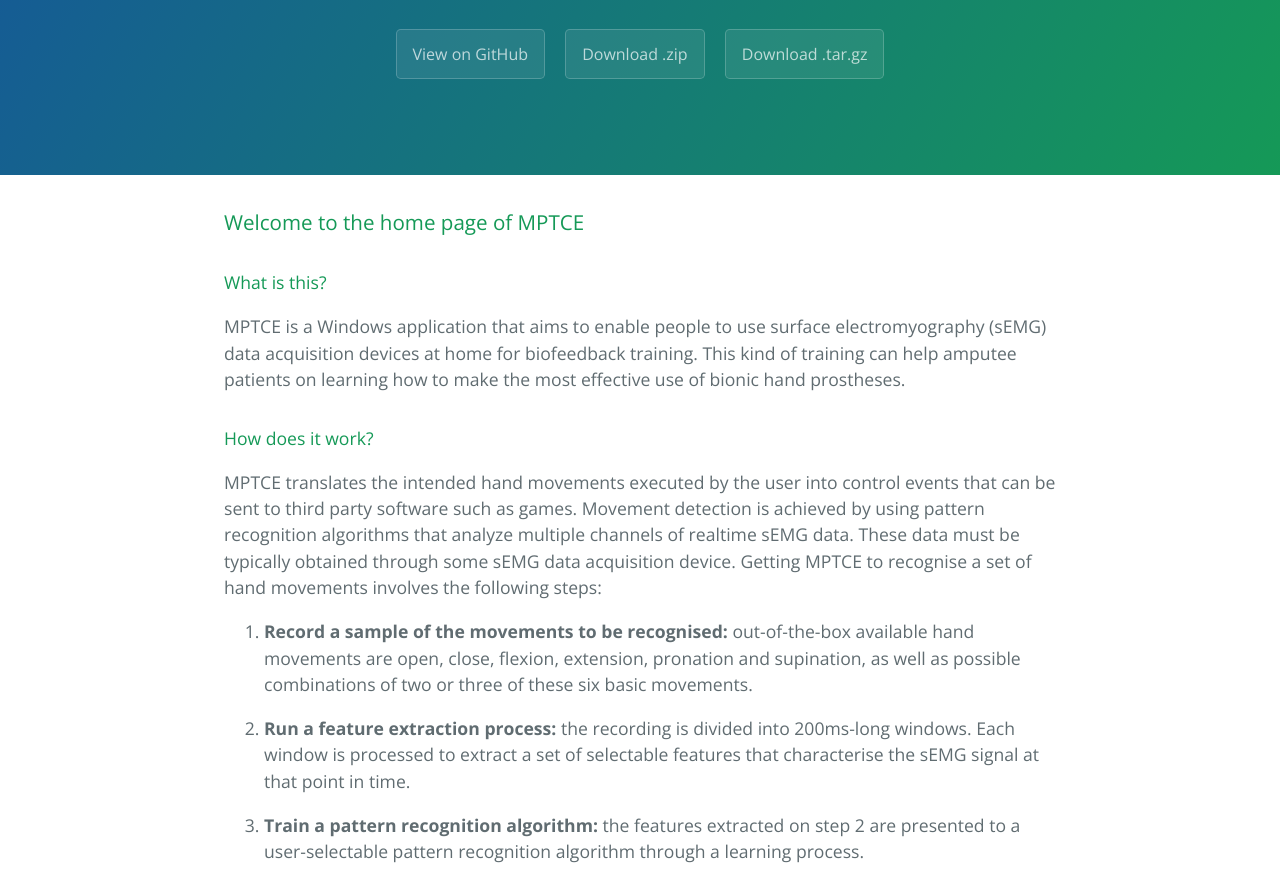
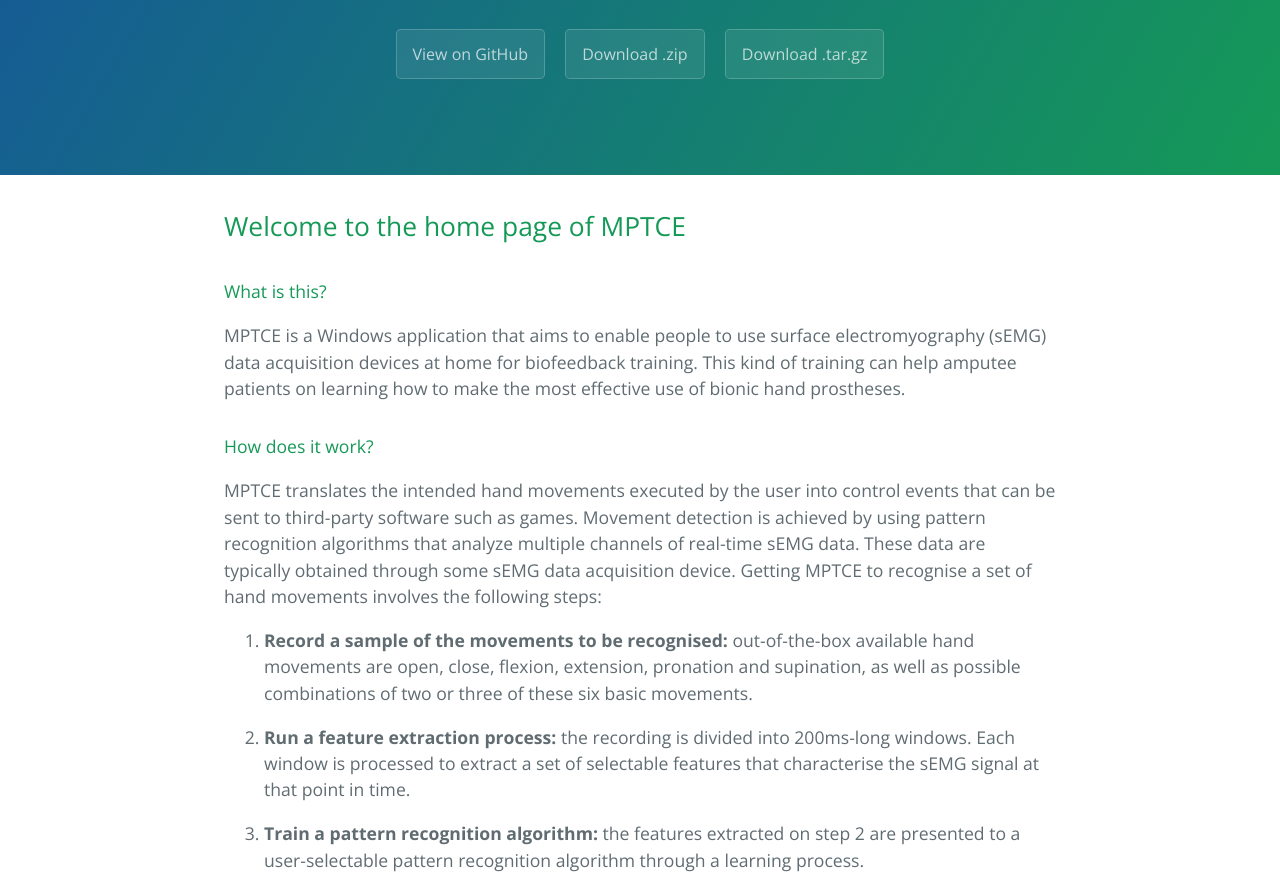
Before and after one commit to mgcarmueja/MPTCE, a plain HTML site: page index.html in a window 1280 px wide. Shown: the part 208-1087 px from the top of the page. Drawn offline with nearby package versions, Linux system fonts and the light colour scheme.

Commit message:
Create gh-pages branch via GitHub

```diff
--- a/index.html
+++ b/index.html
@@ -19,8 +19,8 @@
     </section>
 
     <section class="main-content">
-      <h3>
-<a id="welcome-to-the-home-page-of-mptce" class="anchor" href="#welcome-to-the-home-page-of-mptce" aria-hidden="true"><span class="octicon octicon-link"></span></a>Welcome to the home page of MPTCE</h3>
+      <h2>
+<a id="welcome-to-the-home-page-of-mptce" class="anchor" href="#welcome-to-the-home-page-of-mptce" aria-hidden="true"><span class="octicon octicon-link"></span></a>Welcome to the home page of MPTCE</h2>
 
 <h4>
 <a id="what-is-this" class="anchor" href="#what-is-this" aria-hidden="true"><span class="octicon octicon-link"></span></a>What is this?</h4>
@@ -30,7 +30,7 @@
 <h4>
 <a id="how-does-it-work" class="anchor" href="#how-does-it-work" aria-hidden="true"><span class="octicon octicon-link"></span></a>How does it work?</h4>
 
-<p>MPTCE translates the intended hand movements executed by the user into control events that can be sent to third party software such as games. Movement detection is achieved by using pattern recognition algorithms that analyze multiple channels of realtime sEMG data. These data must be typically obtained through some sEMG data acquisition device. Getting MPTCE to recognise a set of hand movements involves the following steps:</p>
+<p>MPTCE translates the intended hand movements executed by the user into control events that can be sent to third-party software such as games. Movement detection is achieved by using pattern recognition algorithms that analyze multiple channels of real-time sEMG data. These data are typically obtained through some sEMG data acquisition device. Getting MPTCE to recognise a set of hand movements involves the following steps:</p>
 
 <ol>
 <li><p><strong>Record a sample of the movements to be recognised:</strong> out-of-the-box available hand movements are open, close, flexion, extension, pronation and supination, as well as possible combinations of two or three of these six basic movements. </p></li>
```
Also changed, not shown: params.json (+1 -1 lines).
